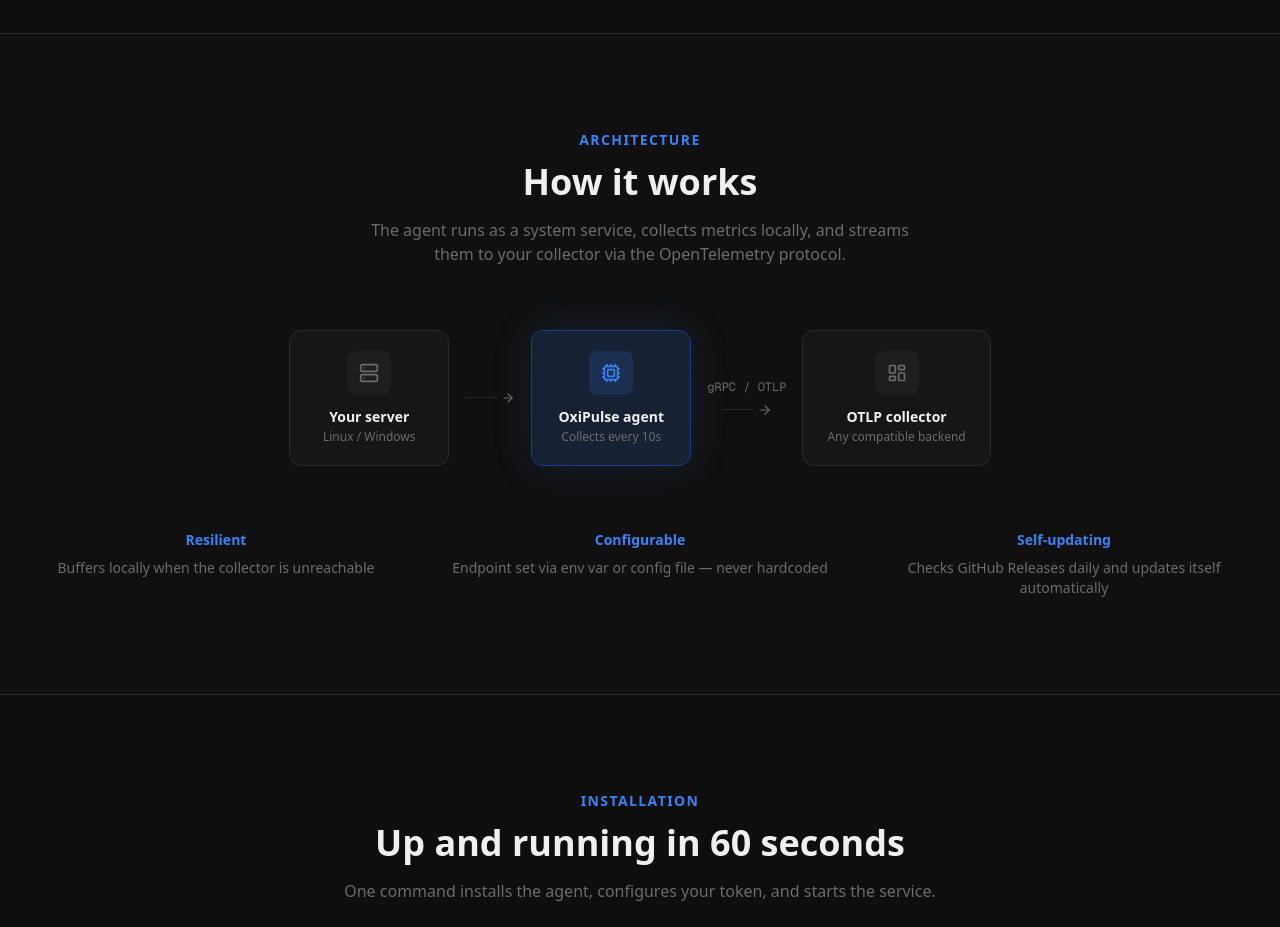
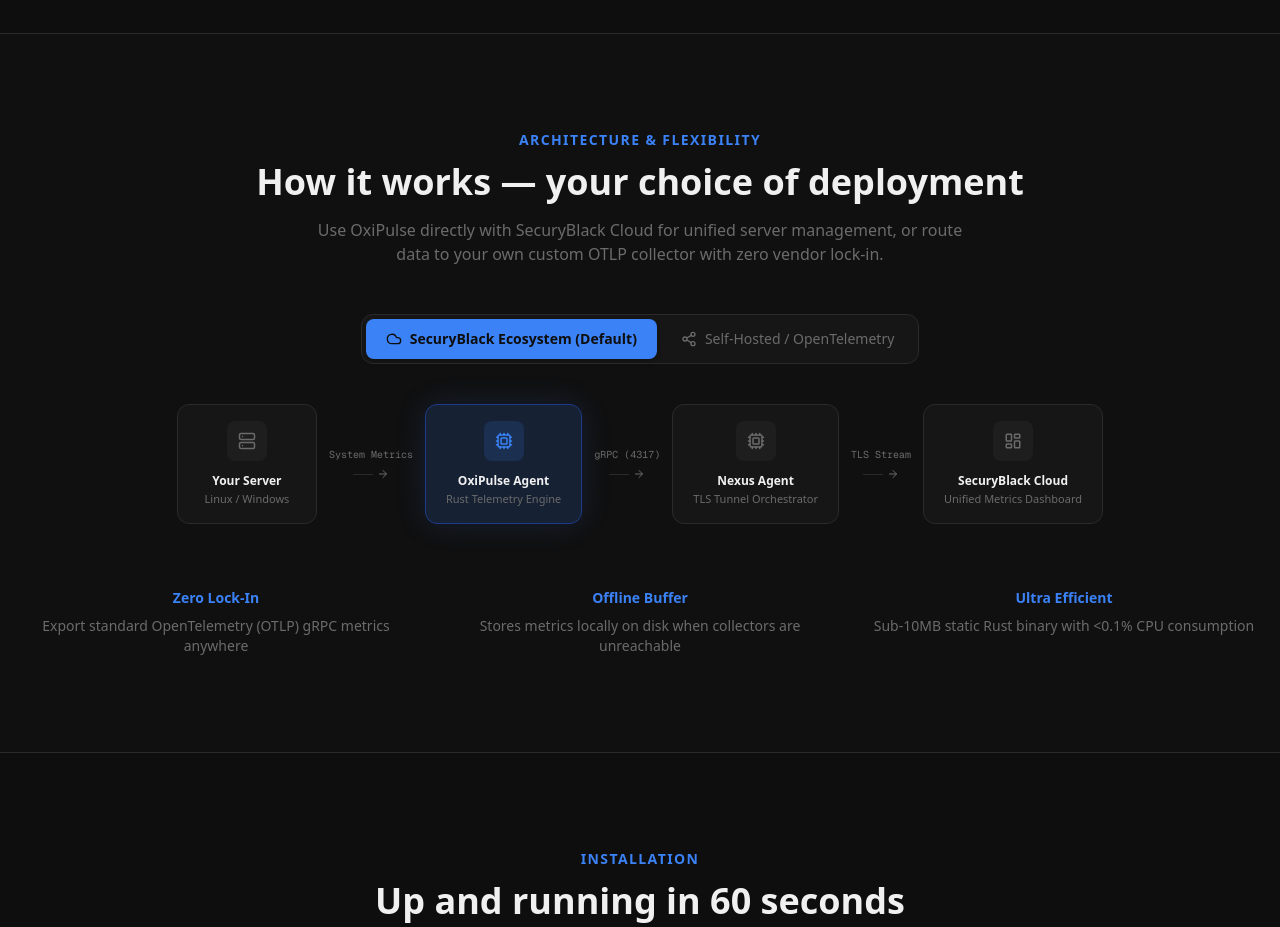
Before and after one commit to SecuryBlack/oxi-pulse-homepage, a Next.js app: page / in a window 1280 px wide. Shown: the part 1600-2527 px from the top of the page. Built offline with nearby package versions, Linux system fonts and the light colour scheme.

Commit message:
Añadido sb-admin

```diff
--- a/components/sections/HowItWorks.tsx
+++ b/components/sections/HowItWorks.tsx
@@ -1,113 +1,144 @@
 "use client";
 
+import { useState } from "react";
 import { motion } from "framer-motion";
-import { Server, ArrowRight, Cpu, LayoutDashboard } from "lucide-react";
-
-const steps = [
-  {
-    icon: Server,
-    label: "Your server",
-    description: "Any Linux or Windows machine",
-    color: "var(--color-muted)",
-  },
-  {
-    icon: Cpu,
-    label: "OxiPulse agent",
-    description: "Collects metrics every 10s",
-    color: "var(--color-primary)",
-    highlight: true,
-  },
-  {
-    icon: ArrowRight,
-    label: "gRPC / OTLP",
-    description: "Encrypted, efficient transport",
-    color: "var(--color-muted)",
-    connector: true,
-  },
-  {
-    icon: LayoutDashboard,
-    label: "Your dashboard",
-    description: "Any OTLP-compatible backend",
-    color: "var(--color-muted)",
-  },
-];
+import { Server, ArrowRight, Cpu, LayoutDashboard, Cloud, Share2 } from "lucide-react";
 
 export function HowItWorks() {
+  const [mode, setMode] = useState<"securyblack" | "selfhosted">("securyblack");
+
   return (
     <section className="py-16 md:py-24 px-4 border-y border-[var(--color-border)] bg-[var(--color-surface)]/40">
       <div className="max-w-7xl mx-auto">
         {/* Header */}
-        <div className="text-center mb-10 md:mb-16">
+        <div className="text-center mb-8 md:mb-12">
           <p className="text-sm font-semibold text-[var(--color-primary)] uppercase tracking-widest mb-3">
-            Architecture
+            Architecture & Flexibility
           </p>
           <h2 className="text-3xl sm:text-4xl font-bold text-[var(--color-text)]">
-            How it works
+            How it works — your choice of deployment
           </h2>
-          <p className="mt-4 text-[var(--color-muted)] max-w-xl mx-auto">
-            The agent runs as a system service, collects metrics locally, and streams them
-            to your collector via the OpenTelemetry protocol.
+          <p className="mt-4 text-[var(--color-muted)] max-w-2xl mx-auto">
+            Use OxiPulse directly with SecuryBlack Cloud for unified server management, or route data to your own custom OTLP collector with zero vendor lock-in.
           </p>
         </div>
 
-        {/* Flow diagram */}
+        {/* Mode Selector Tabs */}
+        <div className="flex justify-center mb-10">
+          <div className="inline-flex gap-1 p-1 bg-[var(--color-surface)] border border-[var(--color-border)] rounded-[var(--radius-lg)]">
+            <button
+              onClick={() => setMode("securyblack")}
+              className={[
+                "flex items-center gap-2 px-5 py-2.5 text-sm font-medium rounded-[var(--radius-md)] transition-all duration-200 cursor-pointer",
+                mode === "securyblack"
+                  ? "bg-[var(--color-primary)] text-[var(--color-bg)] font-semibold shadow-md"
+                  : "text-[var(--color-muted)] hover:text-[var(--color-text)]",
+              ].join(" ")}
+            >
+              <Cloud size={16} />
+              SecuryBlack Ecosystem (Default)
+            </button>
+            <button
+              onClick={() => setMode("selfhosted")}
+              className={[
+                "flex items-center gap-2 px-5 py-2.5 text-sm font-medium rounded-[var(--radius-md)] transition-all duration-200 cursor-pointer",
+                mode === "selfhosted"
+                  ? "bg-[var(--color-primary)] text-[var(--color-bg)] font-semibold shadow-md"
+                  : "text-[var(--color-muted)] hover:text-[var(--color-text)]",
+              ].join(" ")}
+            >
+              <Share2 size={16} />
+              Self-Hosted / OpenTelemetry
+            </button>
+          </div>
+        </div>
+
+        {/* Flow Diagram */}
         <motion.div
-          initial={{ opacity: 0, y: 24 }}
-          whileInView={{ opacity: 1, y: 0 }}
-          viewport={{ once: true }}
-          transition={{ duration: 0.6 }}
+          key={mode}
+          initial={{ opacity: 0, y: 16 }}
+          animate={{ opacity: 1, y: 0 }}
+          transition={{ duration: 0.3 }}
           className="flex flex-col md:flex-row items-center justify-center gap-4 md:gap-0"
         >
-          {/* Server box */}
+          {mode === "securyblack" ? (
+            <>
               <FlowNode
                 icon={Server}
-            label="Your server"
+                label="Your Server"
                 description="Linux / Windows"
                 iconColor="var(--color-muted)"
               />
-
-          <Connector />
-
-          {/* Agent box — highlighted */}
+              <Connector label="System Metrics" />
               <FlowNode
                 icon={Cpu}
-            label="OxiPulse agent"
-            description="Collects every 10s"
+                label="OxiPulse Agent"
+                description="Rust Telemetry Engine"
                 iconColor="var(--color-primary)"
                 highlight
               />
-
-          <Connector label="gRPC / OTLP" />
-
-          {/* Collector */}
+              <Connector label="gRPC (4317)" />
+              <FlowNode
+                icon={Cpu}
+                label="Nexus Agent"
+                description="TLS Tunnel Orchestrator"
+                iconColor="var(--color-muted)"
+              />
+              <Connector label="TLS Stream" />
               <FlowNode
                 icon={LayoutDashboard}
-            label="OTLP collector"
-            description="Any compatible backend"
+                label="SecuryBlack Cloud"
+                description="Unified Metrics Dashboard"
                 iconColor="var(--color-muted)"
               />
+            </>
+          ) : (
+            <>
+              <FlowNode
+                icon={Server}
+                label="Your Server"
+                description="Linux / Windows"
+                iconColor="var(--color-muted)"
+              />
+              <Connector label="System Metrics" />
+              <FlowNode
+                icon={Cpu}
+                label="OxiPulse Agent"
+                description="Rust Telemetry Engine"
+                iconColor="var(--color-primary)"
+                highlight
+              />
+              <Connector label="OTLP / gRPC" />
+              <FlowNode
+                icon={LayoutDashboard}
+                label="OTLP Collector"
+                description="Any Compatible Backend"
+                iconColor="var(--color-muted)"
+              />
+            </>
+          )}
         </motion.div>
 
-        {/* Feature callouts below the diagram */}
+        {/* Feature callouts below diagram */}
         <motion.div
           initial={{ opacity: 0 }}
           whileInView={{ opacity: 1 }}
           viewport={{ once: true }}
-          transition={{ duration: 0.6, delay: 0.3 }}
-          className="mt-10 md:mt-16 grid grid-cols-1 sm:grid-cols-3 gap-6 text-center"
+          transition={{ duration: 0.6, delay: 0.2 }}
+          className="mt-12 md:mt-16 grid grid-cols-1 sm:grid-cols-3 gap-6 text-center"
         >
           {[
             {
-              label: "Resilient",
-              detail: "Buffers locally when the collector is unreachable",
+              label: "Zero Lock-In",
+              detail: "Export standard OpenTelemetry (OTLP) gRPC metrics anywhere",
             },
             {
-              label: "Configurable",
-              detail: "Endpoint set via env var or config file — never hardcoded",
+              label: "Offline Buffer",
+              detail: "Stores metrics locally on disk when collectors are unreachable",
             },
             {
-              label: "Self-updating",
-              detail: "Checks GitHub Releases daily and updates itself automatically",
+              label: "Ultra Efficient",
+              detail: "Sub-10MB static Rust binary with <0.1% CPU consumption",
             },
           ].map((item) => (
             <div key={item.label} className="flex flex-col items-center gap-2">
@@ -139,23 +170,23 @@
   return (
     <div
       className={[
-        "flex flex-col items-center gap-3 px-6 py-5 rounded-[var(--radius-lg)] border min-w-[160px] transition-all duration-200",
+        "flex flex-col items-center gap-3 px-5 py-4 rounded-[var(--radius-lg)] border min-w-[140px] transition-all duration-200",
         highlight
-          ? "border-[var(--color-primary-dim)] bg-[var(--color-primary-glow)] shadow-[0_0_40px_var(--color-primary-glow)]"
+          ? "border-[var(--color-primary-dim)] bg-[var(--color-primary-glow)] shadow-[0_0_30px_var(--color-primary-glow)]"
           : "border-[var(--color-border)] bg-[var(--color-surface)]",
       ].join(" ")}
     >
       <div
         className={[
-          "w-11 h-11 rounded-[var(--radius-md)] flex items-center justify-center",
+          "w-10 h-10 rounded-[var(--radius-md)] flex items-center justify-center",
           highlight ? "bg-[var(--color-primary-glow)]" : "bg-[var(--color-surface-2)]",
         ].join(" ")}
       >
-        <Icon size={20} style={{ color: iconColor }} />
+        <Icon size={18} style={{ color: iconColor }} />
       </div>
       <div className="text-center">
-        <p className="text-sm font-semibold text-[var(--color-text)]">{label}</p>
-        <p className="text-xs text-[var(--color-muted)] mt-0.5">{description}</p>
+        <p className="text-xs font-semibold text-[var(--color-text)]">{label}</p>
+        <p className="text-[11px] text-[var(--color-muted)] mt-0.5">{description}</p>
       </div>
     </div>
   );
@@ -163,22 +194,22 @@
 
 function Connector({ label }: { label?: string }) {
   return (
-    <div className="flex flex-col items-center gap-1 px-2 md:px-4">
+    <div className="flex flex-col items-center gap-1 px-1 md:px-3">
       {label && (
-        <span className="text-xs text-[var(--color-muted)] font-mono hidden md:block mb-1">
+        <span className="text-[10px] text-[var(--color-muted)] font-mono hidden md:block mb-0.5">
           {label}
         </span>
       )}
       {/* horizontal on desktop */}
       <div className="hidden md:flex items-center gap-1">
-        <div className="w-8 h-px bg-[var(--color-border)]" />
-        <ArrowRight size={14} className="text-[var(--color-muted)]" />
+        <div className="w-5 h-px bg-[var(--color-border)]" />
+        <ArrowRight size={12} className="text-[var(--color-muted)]" />
       </div>
       {/* vertical on mobile */}
-      <div className="flex md:hidden flex-col items-center gap-1">
-        <div className="w-px h-6 bg-[var(--color-border)]" />
+      <div className="flex md:hidden flex-col items-center gap-1 my-1">
+        <div className="w-px h-4 bg-[var(--color-border)]" />
         <ArrowRight
-          size={14}
+          size={12}
           className="text-[var(--color-muted)] rotate-90"
         />
       </div>
--- /dev/null
+++ b/sb-service.json
@@ -0,0 +1,8 @@
+{
+  "name": "OxiPulse Homepage",
+  "description": "Sitio web y documentación de OxiPulse en Next.js",
+  "type": "next",
+  "role": "homepage",
+  "port": 3004,
+  "start": "npm run dev"
+}
```
Lines whose indentation alone changed are shown as unchanged.
